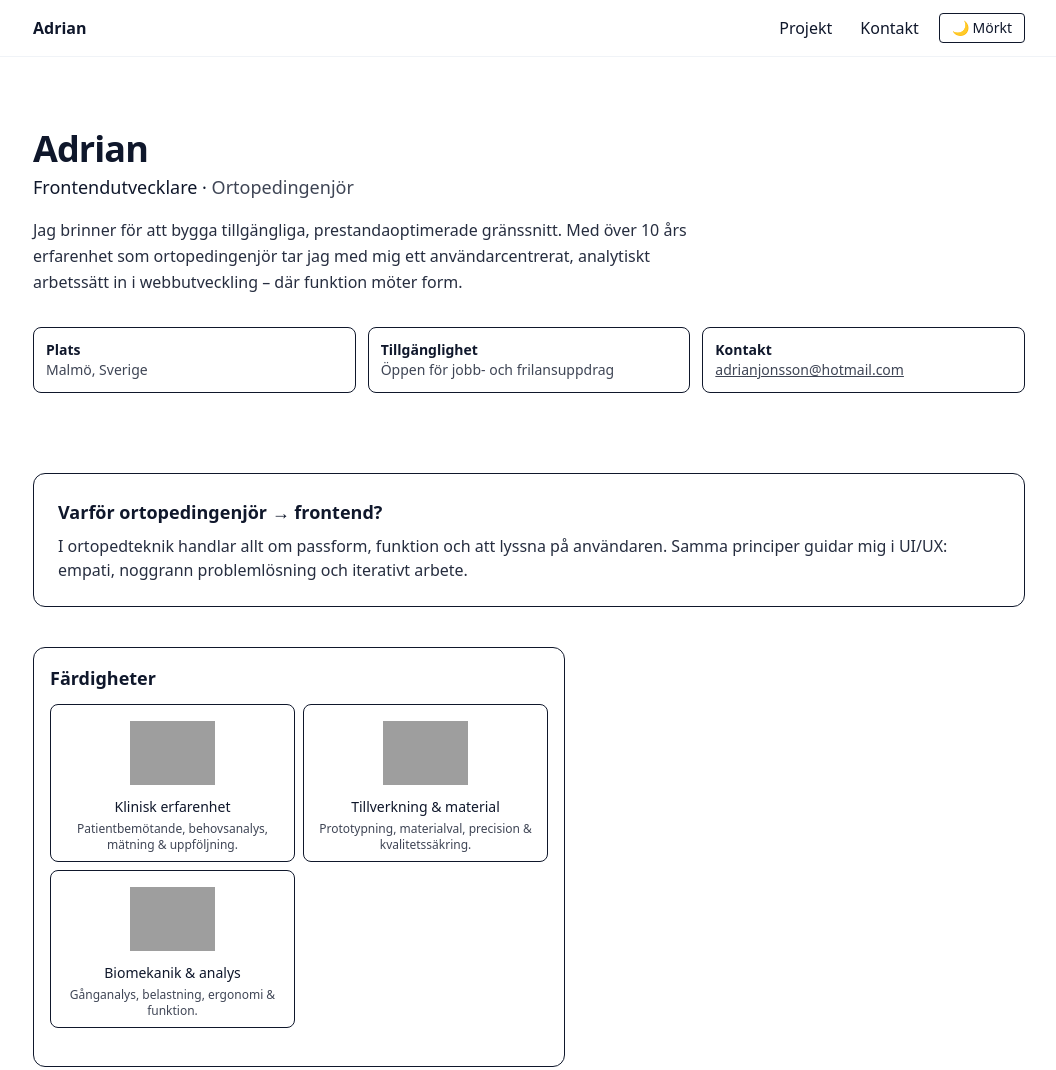
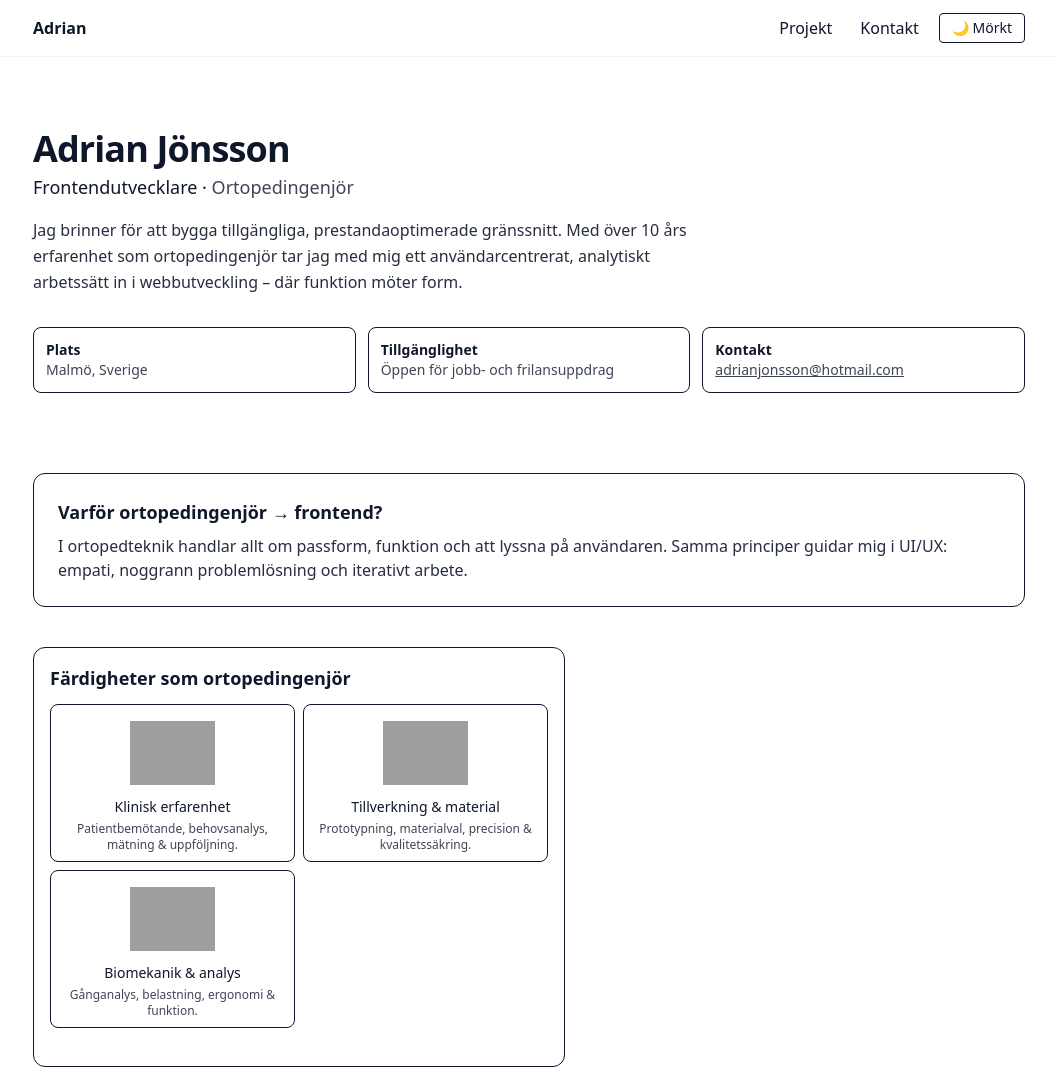
Before and after one commit to AdrianCPO/portfolio, an Astro site: page / in a window 1280 px wide. Shown: the top 1070 px of the page, without its empty margins (111-1167 px from the left). Built offline with nearby package versions, Linux system fonts and the light colour scheme; Astro itself is replaced by a stand-in of ours; grey boxes are pictures that could not be loaded.

Commit message:
textändring

```diff
--- a/src/pages/index.astro
+++ b/src/pages/index.astro
@@ -16,7 +16,7 @@ const withBase = (p?: string) => {
 
 const animUrl = withBase("lottie/main_animation_new.json")!;
 
-const name = "Adrian";
+const name = "Adrian Jönsson";
 const titlePrimary = "Frontendutvecklare";
 const titleSecondary = "Ortopedingenjör";
 const intro = `Jag brinner för att bygga tillgängliga, prestandaoptimerade gränssnitt.
@@ -104,7 +104,7 @@ const featured = allProjects.slice(0, 3);
   <section class="mx-auto max-w-6xl mt-10 grid md:grid-cols-[minmax(0,1fr)_420px] gap-10 items-start">
     <div class="space-y-10">
       <div id="skills-wrap" class="rounded-xl border p-4 min-h-[420px]">
-        <h2 class="text-lg font-semibold mb-3">Färdigheter</h2>
+        <h2 class="text-lg font-semibold mb-3">Färdigheter som ortopedingenjör</h2>
         <div class="grid sm:grid-cols-2 gap-2">
           {bgItems.map((it) => (
             <div class="flex flex-col items-center justify-center text-center border rounded-lg p-2 hover:shadow-sm transition bg-white dark:bg-slate-900">
@@ -126,7 +126,7 @@ const featured = allProjects.slice(0, 3);
 
       <div id="projects-wrap" class="rounded-xl border p-4 min-h-[420px]">
         <div class="flex items-baseline justify-between mb-3">
-          <h2 class="text-lg font-semibold">Utvalda projekt</h2>
+          <h2 class="text-lg font-semibold">Utvalda projekt som utvecklare</h2>
           <a class="text-xs underline" href={withBase("projects/")}>Visa alla</a>
         </div>
         <ProjectsGrid items={featured} />
```
